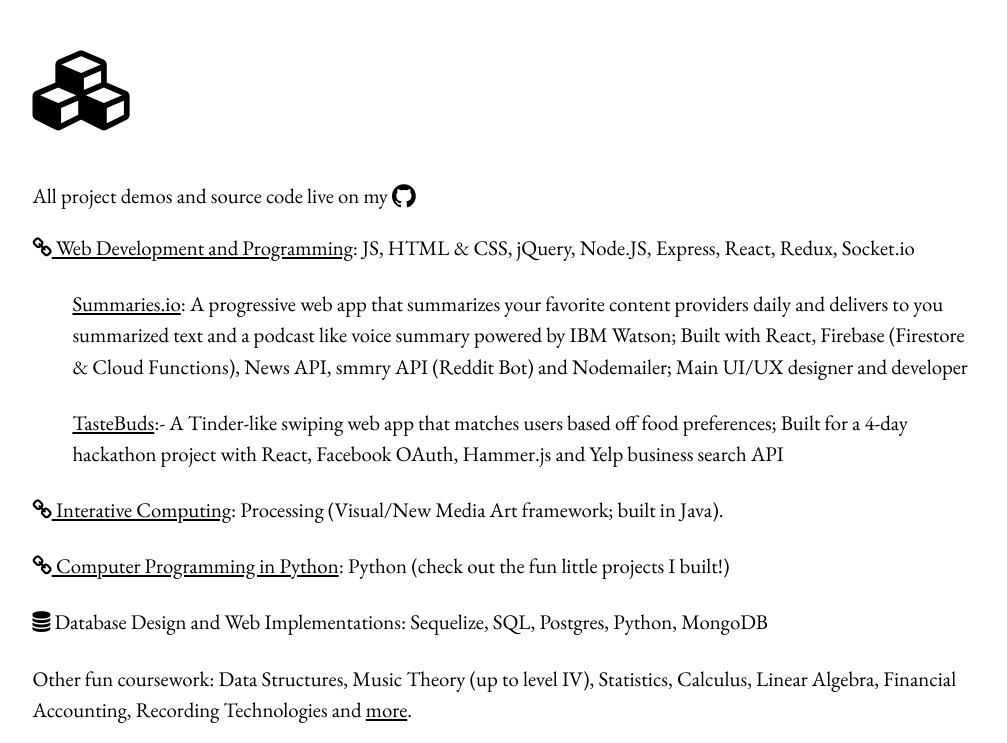
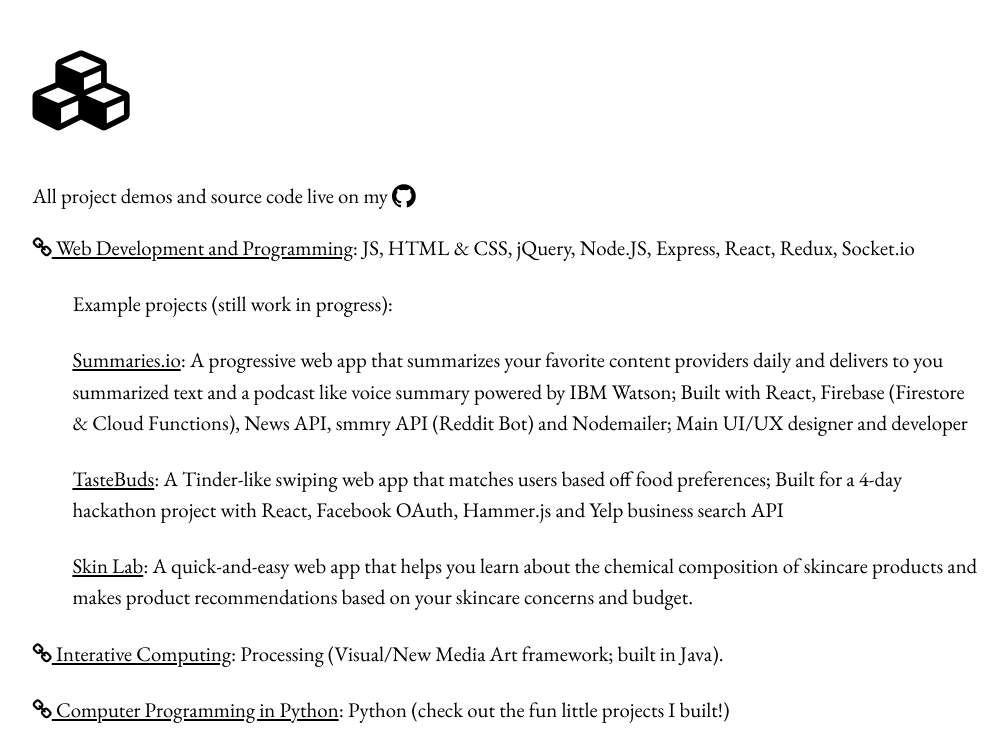
Before and after one commit to allison-vb/allisonzhao.com, a plain HTML site: page projects/index.html in a window 1280 px wide. Shown: the top 743 px of the page, without its empty margins (110-1117 px from the left). Drawn offline with nearby package versions, Linux system fonts and the light colour scheme; a web font is replaced by a local one.

Commit message:
added skin lab to projects page

```diff
--- a/projects/index.html
+++ b/projects/index.html
@@ -26,6 +26,7 @@
                 <a href="https://github.com/leahzxxz">
                     <i class="fa fa-link" aria-hidden="true"></i> Web Development and Programming</a>: JS, HTML & CSS, jQuery, Node.JS, Express, React, Redux, Socket.io</li>
             <ul>
+                <li>Example projects (still work in progress): </li>
                 <li>
                     <a href="https://github.com/npm-install/summaries.io">Summaries.io</a>: A progressive web app that summarizes your favorite content providers daily and delivers
                     to you summarized text and a podcast like voice summary powered by IBM Watson; Built with React, Firebase
@@ -33,9 +34,11 @@
                     developer
                 </li>
                 <li>
-                    <a href="https://github.com/leahzxxz/Tastebuds">TasteBuds</a>:- A Tinder-like swiping web app that matches users based off food preferences; Built for
+                    <a href="https://github.com/leahzxxz/Tastebuds">TasteBuds</a>: A Tinder-like swiping web app that matches users based off food preferences; Built for
                     a 4-day hackathon project with React, Facebook OAuth, Hammer.js and Yelp business search API
                 </li>
+                <li><a href="http://skincare.allisonzhao.com">Skin Lab</a>: A quick-and-easy web app that helps you learn about the chemical composition of skincare products
+                    and makes product recommendations based on your skincare concerns and budget.</li>
             </ul>
             <li>
                 <a href="https://github.com/leahzxxz/college-projects/tree/master/interactive-computing">
```
